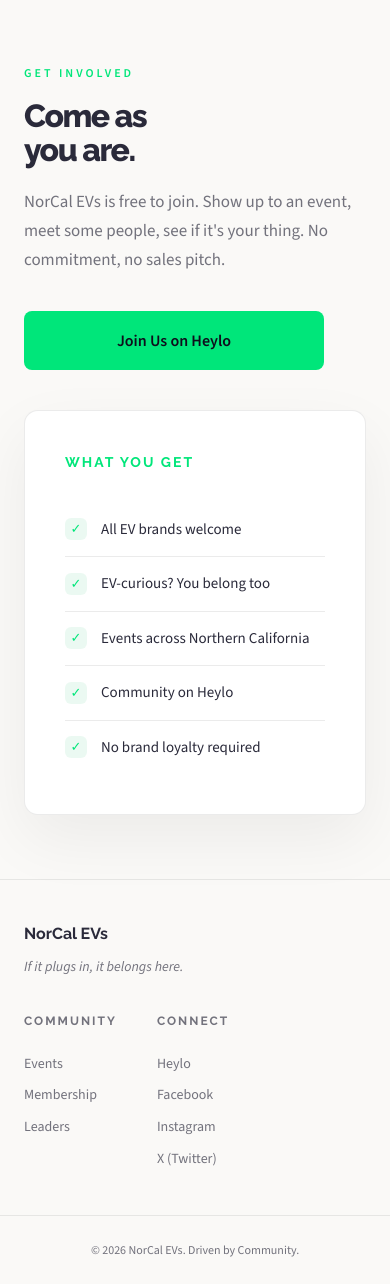
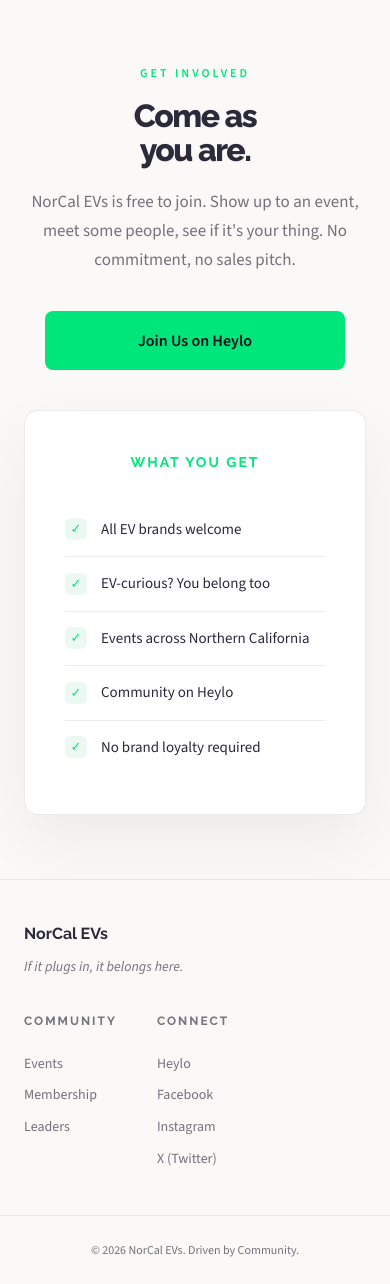
Before and after one commit to ZakWinnick/NorCalEVs, a Jekyll site: the page built from index.md, in a window 390 px wide. Shown: the part 3912-5196 px from the top of the page. Built offline with Jekyll 4.4.1, drawn with Linux system fonts in a browser that asks for light colours; a script that is not in the unit is left out.

Commit message:
fix: mobile menu z-index and join button centering
Co-Authored-By: Claude Opus 4.6 (1M context) <noreply@anthropic.com>

```diff
--- a/assets/css/components.css
+++ b/assets/css/components.css
@@ -580,6 +580,7 @@ footer {
         list-style: none;
         gap: 8px;
         border-top: 1px solid var(--border);
+        z-index: 1000;
     }
 
     .nav-right.active {
@@ -595,7 +596,8 @@ footer {
     .hero { padding: 64px 24px 0; }
     .hero-image { padding: 0 24px; }
     .wwd-grid { grid-template-columns: 1fr; }
-    .join { grid-template-columns: 1fr; gap: 40px; }
+    .join { grid-template-columns: 1fr; gap: 40px; text-align: center; }
+    .join .btn-primary { display: inline-block; }
     .brand-strip { padding: 24px; }
     .brand-strip-inner { gap: 20px; }
     .brand-strip span { font-size: 11px; letter-spacing: 1.5px; }
```
